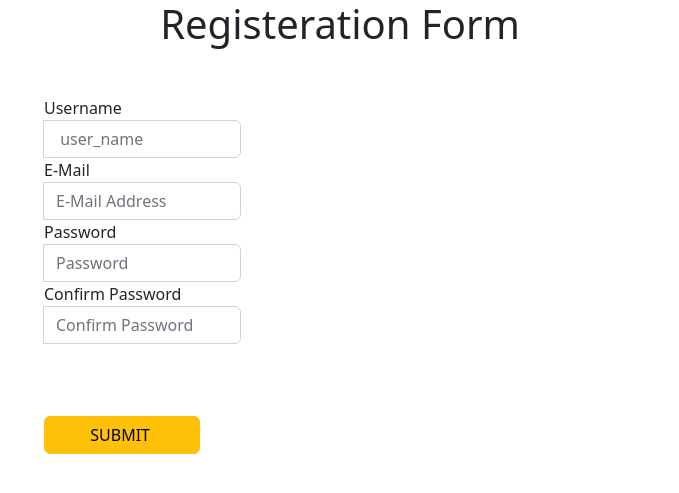
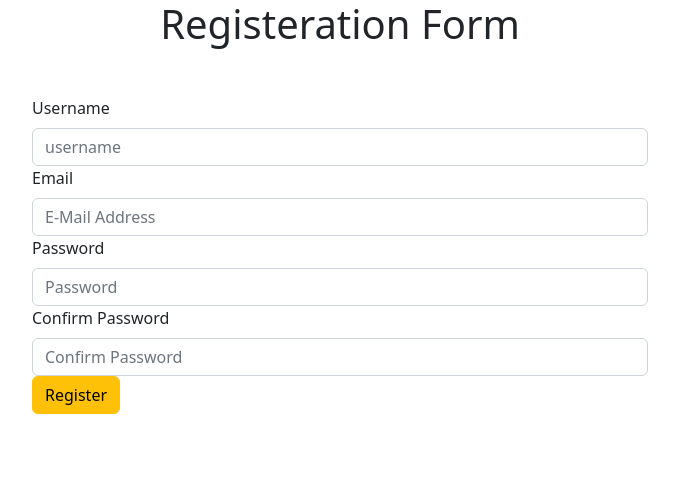
Before and after one commit to khaled5321/Group_01_Django_Blog, a Django app: page /register in a window 1280 px wide. Shown: the top 493 px of the page, without its empty margins (300-979 px from the left). Run offline with Django 4.2, Linux system fonts and the light colour scheme.

Commit message:
Update registeration.html

```diff
--- a/blog/user_interface/templates/user_interface/registeration.html
+++ b/blog/user_interface/templates/user_interface/registeration.html
@@ -12,66 +12,32 @@
             {% endfor %}
         </ul>
     {% endif %}
-    <div class="container">
-
-        <form class="well form-horizontal" action=" " method="post"  id="contact_form">
-    <fieldset>
-
-
     <div class="form-group">
-      <label class="col-md-4 control-label">Username</label>
-      <div class="col-md-4 inputGroupContainer">
-      <div class="input-group">
+      <label class="form-label">Username</label>
       <span class="input-group-addon"><i class="glyphicon glyphicon-user"></i></span>
-      <input name=" user_name" placeholder=" user_name" class="form-control"  type="text">
-        </div>
-      </div>
+      <input name="username" placeholder="username" class="form-control"  type="text">
     </div>
 
     <div class="form-group">
-        <label class="col-md-4 control-label">E-Mail</label>
-          <div class="col-md-4 inputGroupContainer">
-          <div class="input-group">
+        <label class="form-label">Email</label>
         <span class="input-group-addon"><i class="glyphicon glyphicon-envelope"></i></span>
         <input name="email" placeholder="E-Mail Address" class="form-control"  type="text">
     </div>
-        </div>
-      </div>
-
 
     <div class="form-group">
-      <label class="col-md-4 control-label" >Password</label>
-        <div class="col-md-4 inputGroupContainer">
-        <div class="input-group">
+      <label class="form-label" >Password</label>
       <span class="input-group-addon"><i class="glyphicon glyphicon-user"></i></span>
       <input name="password" placeholder="Password" class="form-control"  type="password">
     </div>
-      </div>
-    </div>
 
     <div class="form-group">
-      <label class="col-md-4 control-label" >Confirm Password</label>
-        <div class="col-md-4 inputGroupContainer">
-        <div class="input-group">
+      <label class="form-label" >Confirm Password</label>
       <span class="input-group-addon"><i class="glyphicon glyphicon-user"></i></span>
       <input name="confirm_password" placeholder="Confirm Password" class="form-control"  type="password">
     </div>
-      </div>
-    </div>
 
+    <input type="submit" class="btn btn-warning" value="Register">
 
-
-
-    <div class="form-group">
-      <label class="col-md-4 control-label"></label>
-      <div class="col-md-4"><br>
-        &nbsp&nbsp&nbsp&nbsp&nbsp&nbsp&nbsp&nbsp&nbsp&nbsp&nbsp&nbsp&nbsp&nbsp<button type="submit" class="btn btn-warning" >&nbsp&nbsp&nbsp&nbsp&nbsp&nbsp&nbsp&nbspSUBMIT <span class="glyphicon glyphicon-send"></span>&nbsp&nbsp&nbsp&nbsp&nbsp&nbsp&nbsp&nbsp</button>
-      </div>
-    </div>
-
-    </fieldset>
 </form>
-    </div>
-        </div>
 
 {% endblock %}
```
Lines whose indentation alone changed are shown as unchanged.
